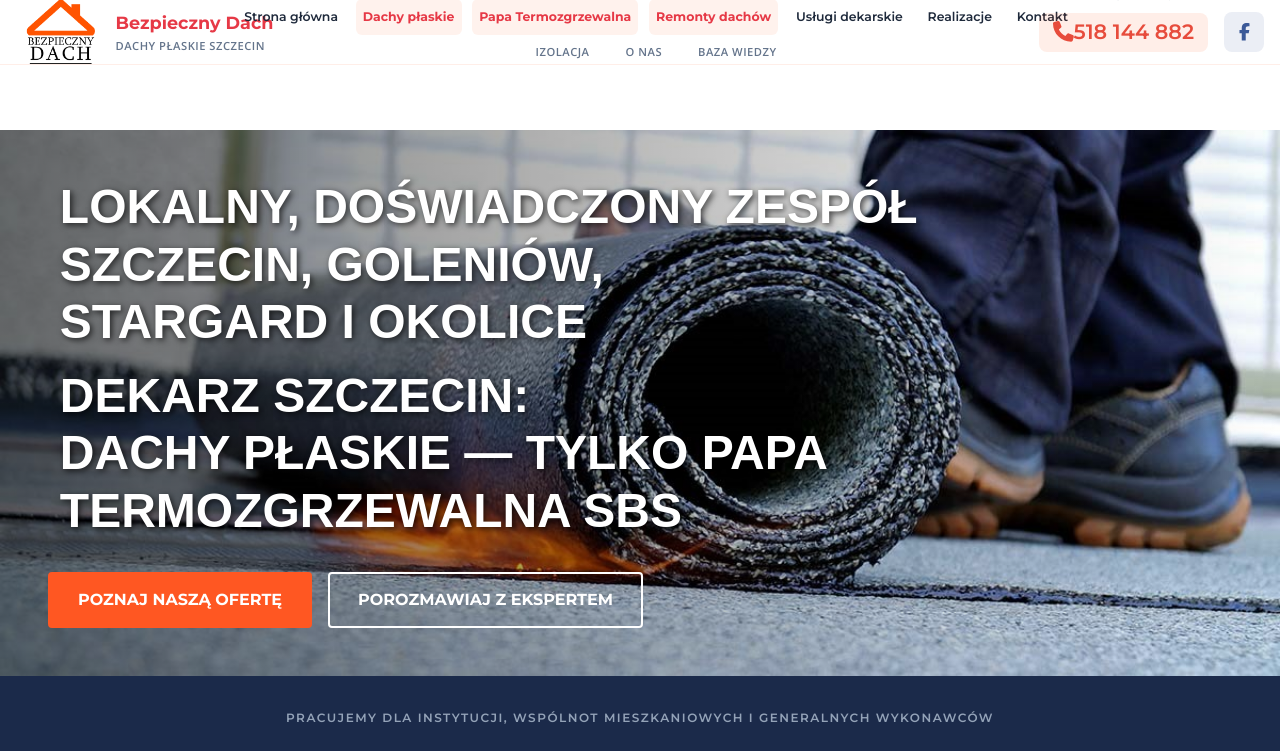
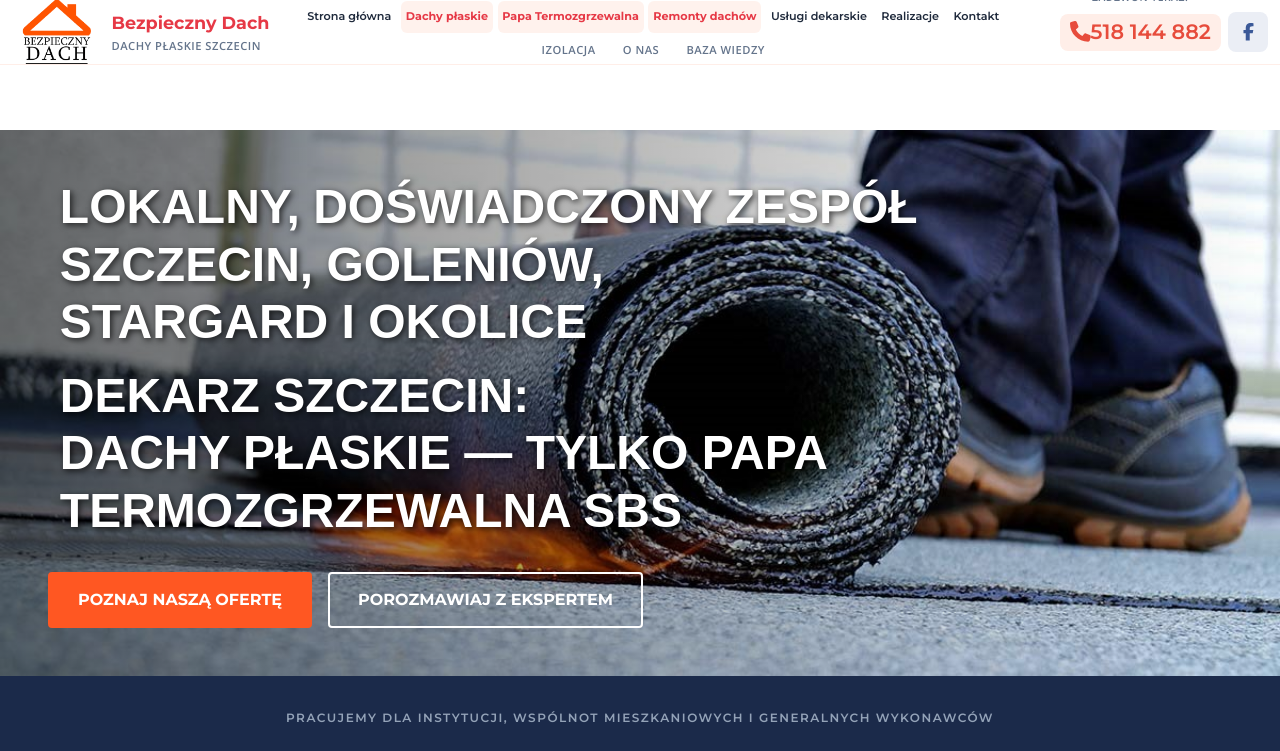
Before and after one commit to TraperRoku/RoofFrontendSite, a React (Create React App) app in the folder bezpieczny-dach/: page / in a window 1280 px wide. Shown: the top 751 px of the page. Built offline with nearby package versions, Linux system fonts and the light colour scheme; a web font is replaced by a local one.

Commit message:
responsywnosc telefony

```diff
--- a/bezpieczny-dach/src/components/Header.css
+++ b/bezpieczny-dach/src/components/Header.css
@@ -280,6 +280,39 @@
   .nav-link { font-size: 0.8rem; }
 }
 
+@media (max-width: 1300px) and (min-width: 993px) {
+  .header-container {
+    grid-template-columns: 235px minmax(0, 1fr) auto;
+    padding: 0 0.75rem;
+  }
+
+  .logo-section {
+    min-width: 235px;
+  }
+
+  .nav-primary {
+    gap: 0.3rem;
+  }
+
+  .nav-link {
+    padding: 0.45rem 0.3rem;
+    font-size: 0.7rem;
+  }
+
+  .nav-secondary {
+    gap: 0.7rem;
+  }
+
+  .phone-number {
+    font-size: 1.45rem;
+    padding: 0.35rem 0.5rem;
+  }
+
+  .header-actions {
+    gap: 0.45rem;
+  }
+}
+
 @media (max-width: 992px) {
   .desktop-nav, .header-actions { display: none; }
   .header-container { grid-template-columns: auto auto; gap: 1rem; }
--- a/bezpieczny-dach/src/components/pages/naprawa-dachu-plaskiego.jsx
+++ b/bezpieczny-dach/src/components/pages/naprawa-dachu-plaskiego.jsx
@@ -3,7 +3,9 @@ import React, { useState, useRef } from 'react';
 import { Helmet } from 'react-helmet';
 
 import PhoneLink from '../PhoneLink';
-import LandingHeader, { StickyCallBar, LandingFooter } from '../LandingHeader';
+import Header from '../Header';
+import Footer from '../footer';
+import { StickyCallBar } from '../LandingHeader';
 
 import {
   canonical,
@@ -280,7 +282,7 @@ function NaprawaDachuPlaskiego() {
         </script>
       </Helmet>
 
-      <LandingHeader subtitle="Naprawa dachów płaskich · Szczecin" />
+      <Header />
 
       <main className="landing landing--naprawa">
 
@@ -564,7 +566,7 @@ function NaprawaDachuPlaskiego() {
 
       </main>
 
-      <LandingFooter />
+      <Footer />
       <StickyCallBar showAfter={400} formHref="#wycena" />
     </>
   );
```
